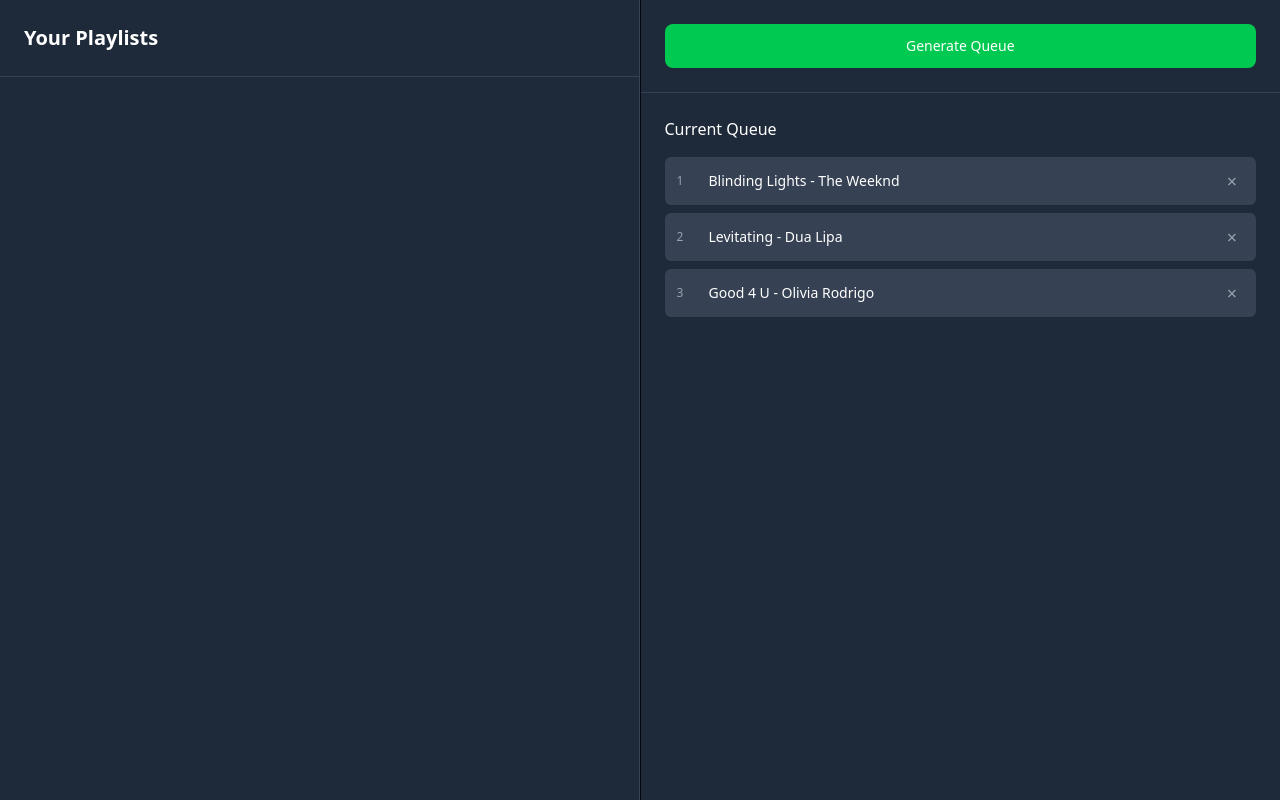
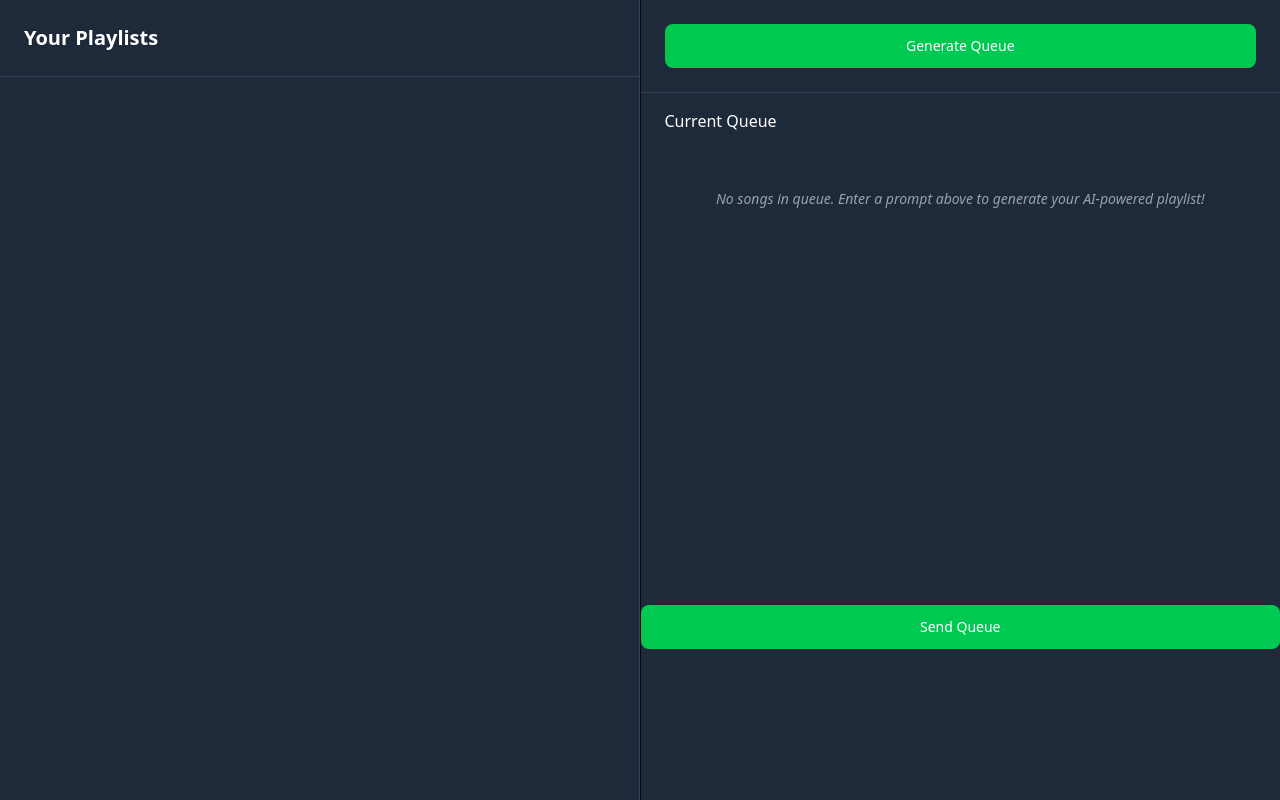
Before and after one commit to jasonoh11/queue_craft, a React (Vite) app: page /home in a window 1280 px wide. Built offline with nearby package versions, Linux system fonts and the light colour scheme.

Commit message:
feat: sendQueue updates user's Spotify queue

```diff
--- a/src/QueueBuilder.tsx
+++ b/src/QueueBuilder.tsx
@@ -9,13 +9,10 @@
 };
 
 function QueueBuilder({ showPlaylists, selectedPlaylist }: QueueBuilderProps) {
-  const [queue, setQueue] = useState([
-    "Blinding Lights - The Weeknd",
-    "Levitating - Dua Lipa",
-    "Good 4 U - Olivia Rodrigo",
-  ]);
+  const [queue, setQueue] = useState<Song[] | null>(null);
 
   const removeFromQueue = (index: number) => {
+    if (!queue) return;
     setQueue(
       queue.filter((_, i) => {
         return i !== index;
@@ -50,6 +47,7 @@
         .then((data) =>
           data.items.map((item: any) => ({
             track: {
+              id: item.track.id,
               name: item.track.name,
               artists: item.track.artists,
             },
@@ -69,17 +67,38 @@
     const songs = await fetchSongs(selectedPlaylist);
     if (!songs || songs.length === 0) return;
 
-    const shuffled = songs.sort(() => Math.random() - 0.5).slice(0, 10);
+    setQueue(songs.sort(() => Math.random() - 0.5).slice(0, 10));
+  };
 
-    setQueue(
-      shuffled.map((song: Song) => {
-        const artistName =
-          song.track.artists && song.track.artists.length > 0
-            ? song.track.artists[0].name
-            : "Unknown Artist";
-        return song.track.name + " - " + artistName;
-      })
-    );
+  const sendQueue = async () => {
+    queue?.map((song: Song) => console.log(song.track.id));
+
+    const token = localStorage.getItem("access_token");
+    if (!token) {
+      console.error("No access token found");
+      return;
+    }
+    console.log("token: " + token);
+
+    queue?.map(async (song: Song) => {
+      const response = await fetch(
+        `https://api.spotify.com/v1/me/player/queue?uri=spotify:track:${song.track.id}`,
+        {
+          method: "POST",
+          headers: { Authorization: `Bearer ${token}` },
+        }
+      );
+
+      if (response.ok) {
+        console.log("Song added to queue!");
+      } else {
+        console.error(
+          "Failed to add to queue:",
+          response.status,
+          response.statusText
+        );
+      }
+    });
   };
 
   return (
@@ -98,7 +117,16 @@
           </button>
         </div>
 
-        <QueueList queue={queue} onQueueRemove={removeFromQueue} />
+        <div className="h-128 overflow-y-auto">
+          <QueueList queue={queue} onQueueRemove={removeFromQueue} />
+        </div>
+
+        <button
+          className="w-full p-3 bg-green-500 hover:bg-green-400 text-white border-none rounded-lg text-sm font-medium cursor-pointer transition-colors"
+          onClick={() => sendQueue()}
+        >
+          Send Queue
+        </button>
       </div>
     </>
   );
--- a/src/QueueList.tsx
+++ b/src/QueueList.tsx
@@ -1,17 +1,20 @@
+import type { Song } from "./types/Song";
+
 type QueueListProps = {
-  queue: string[];
+  queue: Song[] | null;
   onQueueRemove: (index: number) => void;
 };
 
 function QueueList({ queue, onQueueRemove }: QueueListProps) {
   return (
     <>
-      <div className="flex-1 p-6 flex flex-col">
-        <h3 className="m-0 mb-4 text-base font-medium text-white">
+      <div className="flex-1 px-6 flex flex-col">
+        <h3 className="sticky top-0 z-10 bg-gray-800 m-0 py-4 text-base font-medium text-white">
           Current Queue
         </h3>
-        <div className="flex-1 overflow-y-auto">
-          {queue.length > 0 ? (
+
+        <div className="flex-1 h-64 overflow-y-auto">
+          {queue ? (
             queue.map((song, index) => (
               <div
                 key={index}
@@ -20,7 +23,9 @@
                 <span className="w-6 text-xs text-gray-400 font-medium">
                   {index + 1}
                 </span>
-                <span className="flex-1 text-sm text-white ml-2">{song}</span>
+                <span className="flex-1 text-sm text-white ml-2">
+                  {song.track.name + " - " + song.track.artists[0]?.name}
+                </span>
                 <button
                   className="w-6 h-6 border-none bg-transparent text-gray-400 hover:bg-gray-600 hover:text-white cursor-pointer rounded-full text-lg flex items-center justify-center transition-colors"
                   onClick={() => onQueueRemove(index)}
```
